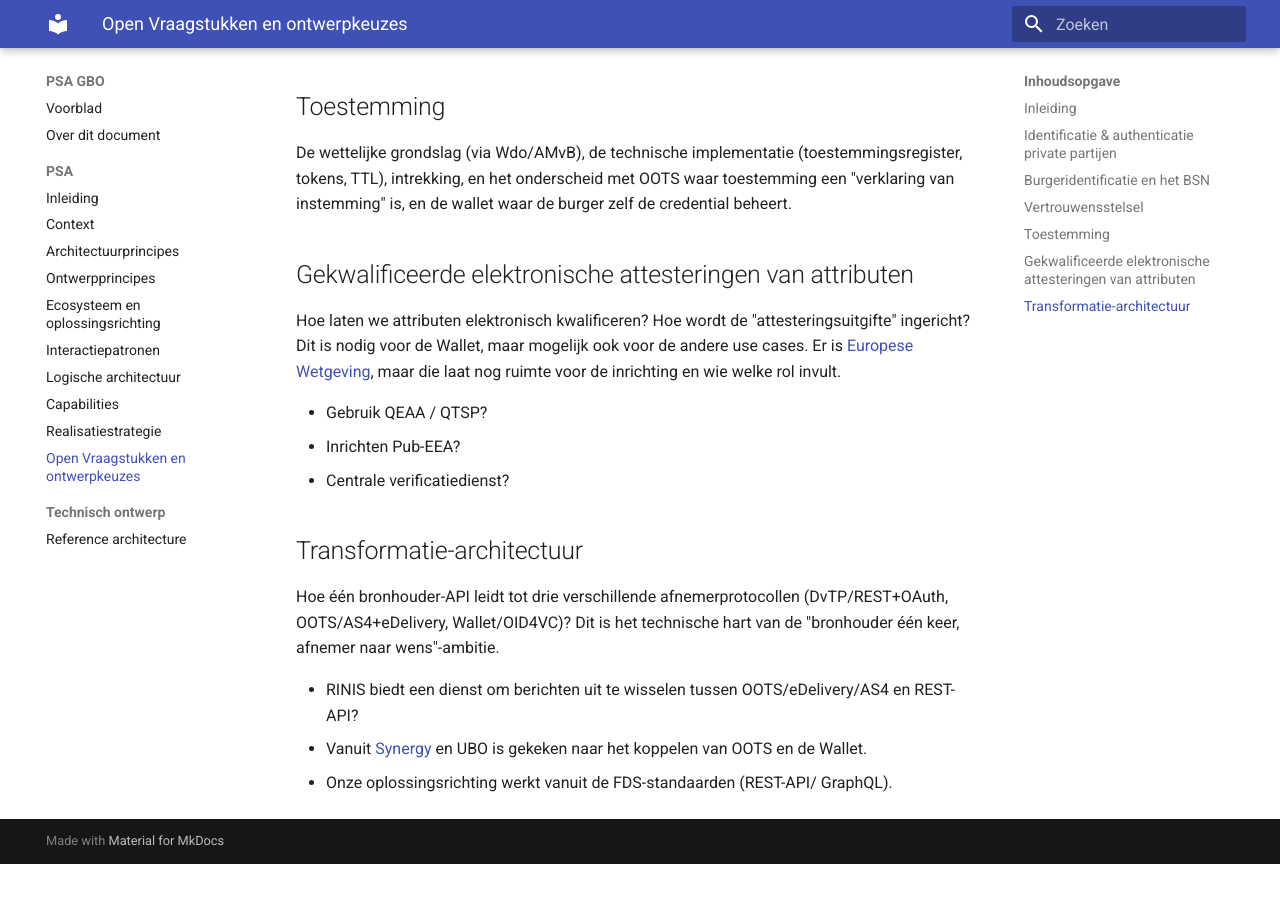
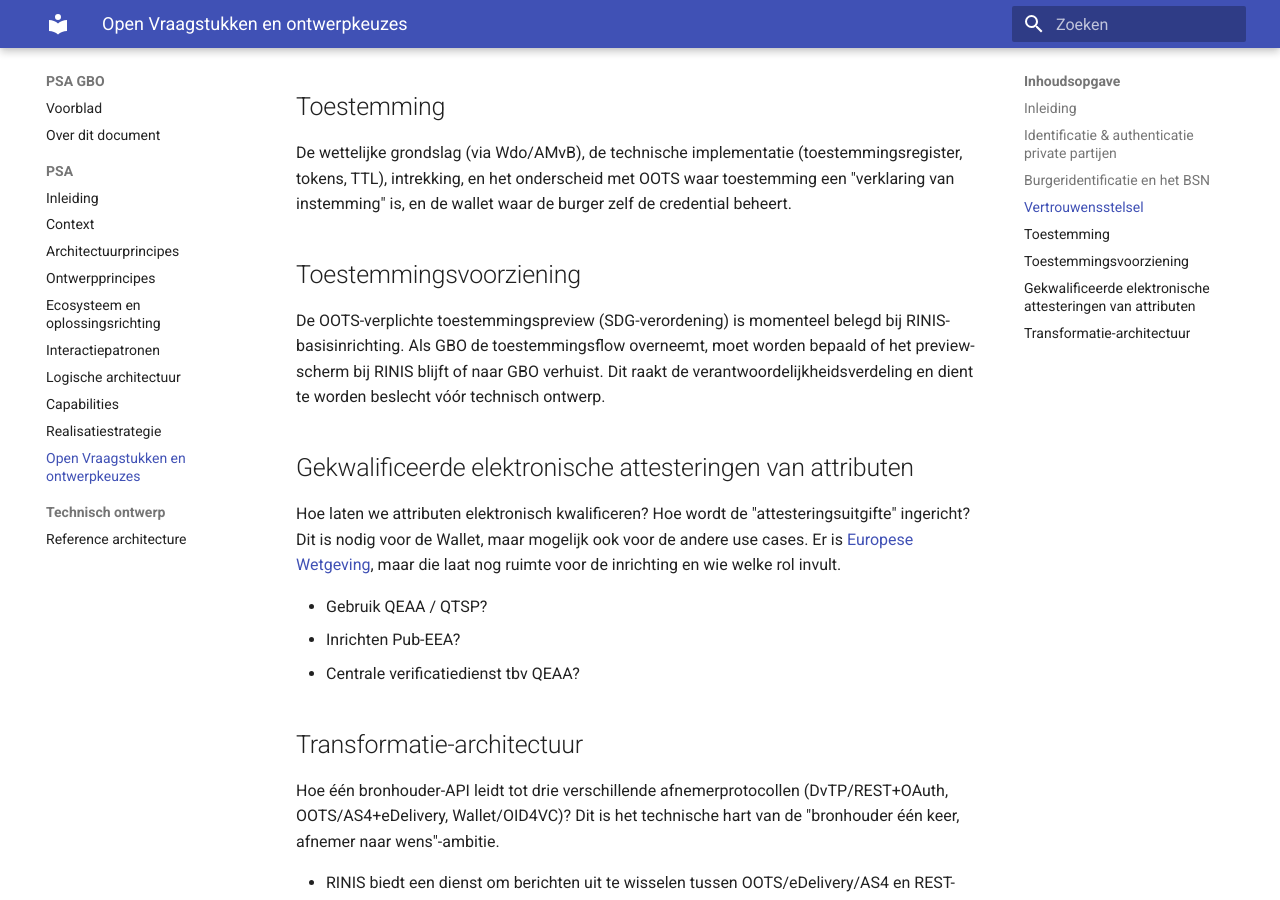
Before and after one commit to ICTU/GBO, an MkDocs documentation site: the page built from docs/psa/vraagstukken.md, in a window 1280 px wide and 900 px high, scrolled down 829 px. Built offline with MkDocs 1.6.1 and Material for MkDocs 9.7.7, drawn with Linux system fonts in a browser that asks for light colours; before the commit the page ends 1693 px from its top, so only the background shows below that.

Commit message:
Update vraagstukken.md

```diff
--- a/docs/psa/vraagstukken.md
+++ b/docs/psa/vraagstukken.md
@@ -17,6 +17,7 @@ Het BSN mag bij private partijen niet direct worden doorgegeven. Dit vereist een
 
 - BSNk-PP dienst van BZK?
 
+
 ## Vertrouwensstelsel
 
 Welke partijen mogen deelnemen, hoe worden ze geaccrediteerd, welke niveaus van zekerheid gelden per gegevenstype, en hoe verhouden PKI(O), eHerkenning, eIDAS, FDS en TIP-afspraken zich tot elkaar?
@@ -27,6 +28,11 @@ Welke partijen mogen deelnemen, hoe worden ze geaccrediteerd, welke niveaus van
 De wettelijke grondslag (via Wdo/AMvB), de technische implementatie (toestemmingsregister, tokens, TTL), intrekking, en het onderscheid met OOTS waar toestemming een "verklaring van instemming" is, en de wallet waar de burger zelf de credential beheert.
 
 
+## Toestemmingsvoorziening
+
+De OOTS-verplichte toestemmingspreview (SDG-verordening) is momenteel belegd bij RINIS-basisinrichting. Als GBO de toestemmingsflow overneemt, moet worden bepaald of het preview-scherm bij RINIS blijft of naar GBO verhuist. Dit raakt de verantwoordelijkheidsverdeling en dient te worden beslecht vóór technisch ontwerp.
+
+
 ## Gekwalificeerde elektronische attesteringen van attributen
 
 Hoe laten we attributen elektronisch kwalificeren? Hoe wordt de "attesteringsuitgifte" ingericht?
@@ -34,7 +40,7 @@ Dit is nodig voor de Wallet, maar mogelijk ook voor de andere use cases. Er is [
 
 - Gebruik QEAA / QTSP?
 - Inrichten Pub-EEA?
-- Centrale verificatiedienst?
+- Centrale verificatiedienst tbv QEAA?
 
 
 ## Transformatie-architectuur
```
